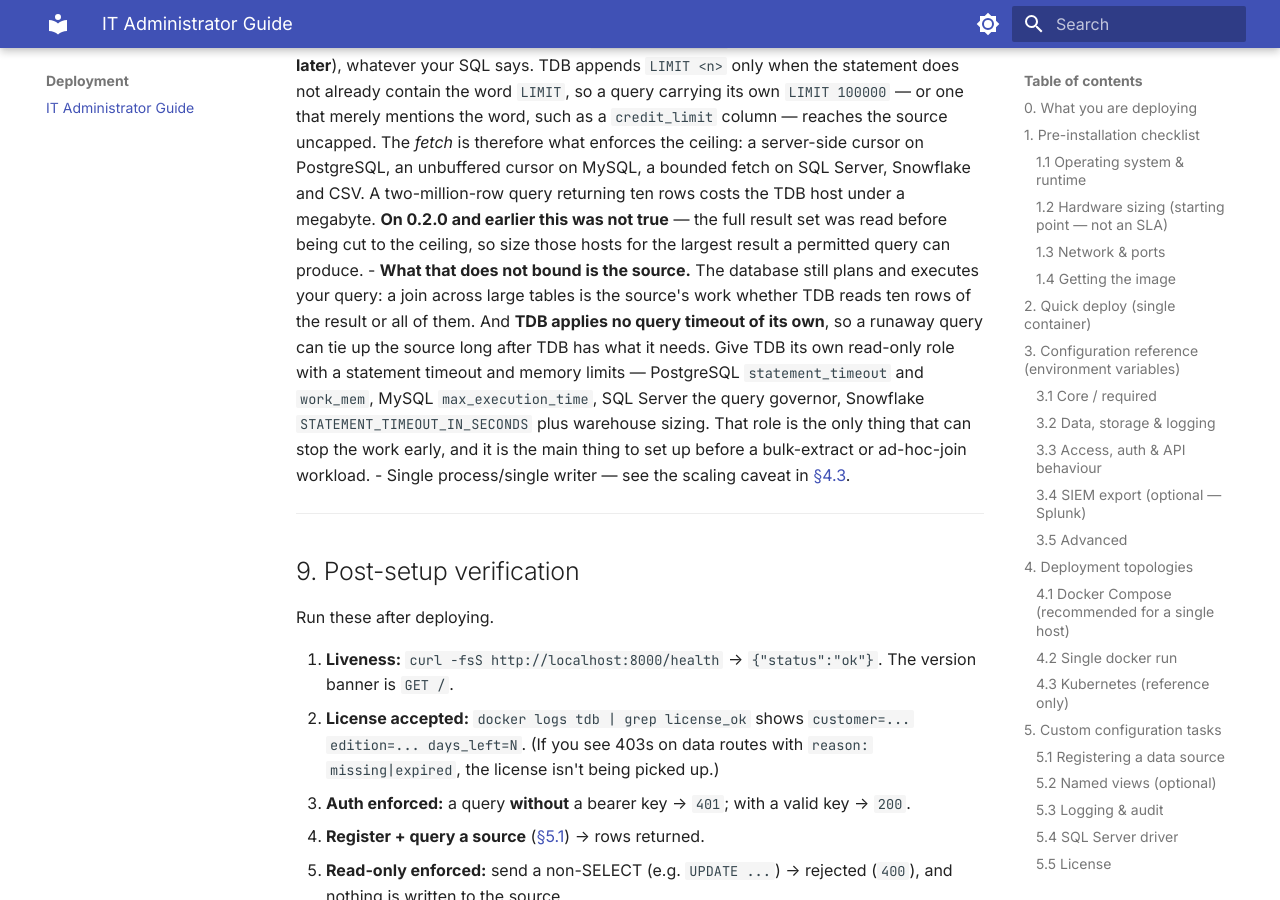
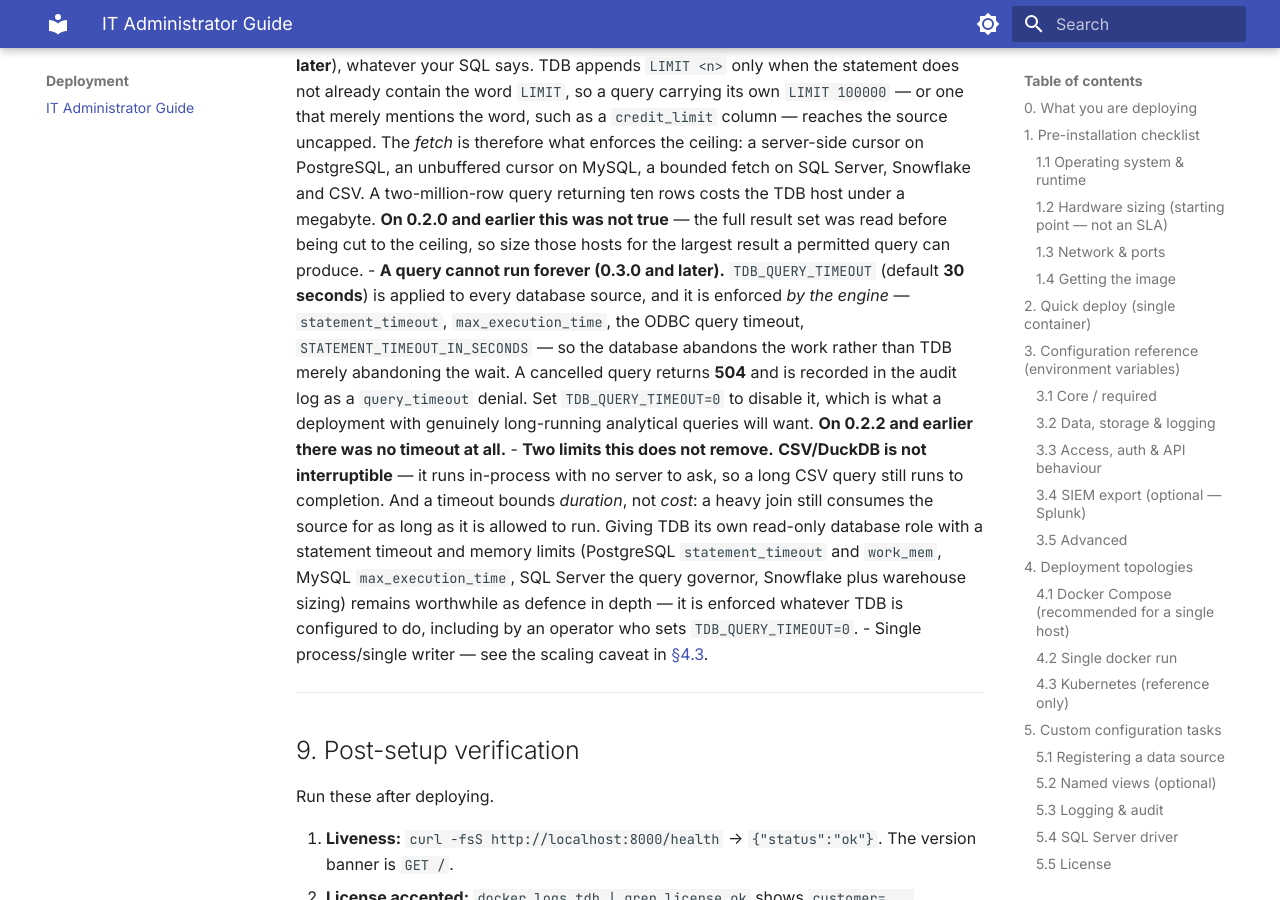
Before and after one commit to tdb-project/tdb-docs, an MkDocs documentation site: the page built from docs/deployment/it-admin-guide.md, in a window 1280 px wide and 900 px high, scrolled down 13759 px. Built offline with MkDocs 1.6.1 and Material for MkDocs 9.7.7, drawn with Linux system fonts in a browser that asks for light colours.

Commit message:
docs: query timeout, and samples move to 0.3.0
v0.3.0 is tagged, so §8 can now say a query cannot run forever: TDB_QUERY_TIMEOUT
defaults to 30s and is enforced by the database engine, a cancelled query returns
504 and is audited as query_timeout. Version-marked — customers run older releases,
and on 0.2.2 and earlier there was no timeout at all.

Kept alongside it: the two limits the timeout does NOT remove. CSV/DuckDB is not
interruptible, and a timeout bounds duration rather than cost — so a source-side
read-only role with its own statement timeout is still worth having, not least
because it survives an operator setting TDB_QUERY_TIMEOUT=0.

New TDB_QUERY_TIMEOUT row in the env-var reference.

The four stale version samples were found by check_docs_versions.py rather than
by eye — its first release, and the drift it caught is the same drift corrected
by hand four times earlier today.

Co-Authored-By: Claude Opus 5 <noreply@anthropic.com>

```diff
--- a/docs/deployment/it-admin-guide.md
+++ b/docs/deployment/it-admin-guide.md
@@ -534,15 +534,22 @@ What to expect qualitatively:
   megabyte. **On 0.2.0 and earlier this was not true** — the full result set was read
   before being cut to the ceiling, so size those hosts for the largest result a
   permitted query can produce.
-- **What that does not bound is the source.** The database still plans and executes your
-  query: a join across large tables is the source's work whether TDB reads ten rows of
-  the result or all of them. And **TDB applies no query timeout of its own**, so a
-  runaway query can tie up the source long after TDB has what it needs. Give TDB its own
-  read-only role with a statement timeout and memory limits — PostgreSQL
-  `statement_timeout` and `work_mem`, MySQL `max_execution_time`, SQL Server the query
-  governor, Snowflake `STATEMENT_TIMEOUT_IN_SECONDS` plus warehouse sizing. That role is
-  the only thing that can stop the work early, and it is the main thing to set up before
-  a bulk-extract or ad-hoc-join workload.
+- **A query cannot run forever (0.3.0 and later).** `TDB_QUERY_TIMEOUT` (default **30
+  seconds**) is applied to every database source, and it is enforced *by the engine* —
+  `statement_timeout`, `max_execution_time`, the ODBC query timeout,
+  `STATEMENT_TIMEOUT_IN_SECONDS` — so the database abandons the work rather than TDB
+  merely abandoning the wait. A cancelled query returns **504** and is recorded in the
+  audit log as a `query_timeout` denial. Set `TDB_QUERY_TIMEOUT=0` to disable it, which
+  is what a deployment with genuinely long-running analytical queries will want. **On
+  0.2.2 and earlier there was no timeout at all.**
+- **Two limits this does not remove.** **CSV/DuckDB is not interruptible** — it runs
+  in-process with no server to ask, so a long CSV query still runs to completion. And a
+  timeout bounds *duration*, not *cost*: a heavy join still consumes the source for as
+  long as it is allowed to run. Giving TDB its own read-only database role with a
+  statement timeout and memory limits (PostgreSQL `statement_timeout` and `work_mem`,
+  MySQL `max_execution_time`, SQL Server the query governor, Snowflake plus warehouse
+  sizing) remains worthwhile as defence in depth — it is enforced whatever TDB is
+  configured to do, including by an operator who sets `TDB_QUERY_TIMEOUT=0`.
 - Single process/single writer — see the scaling caveat in [§4.3](#43-kubernetes-reference-only).
 
 ---
```
Also changed, not shown: docs/api/mcp.md (+1 -1 lines), docs/getting-started/installation.md (+1 -1 lines), docs/getting-started/quickstart.md (+1 -1 lines), docs/reference/environment-variables.md (+1 -0 lines).
